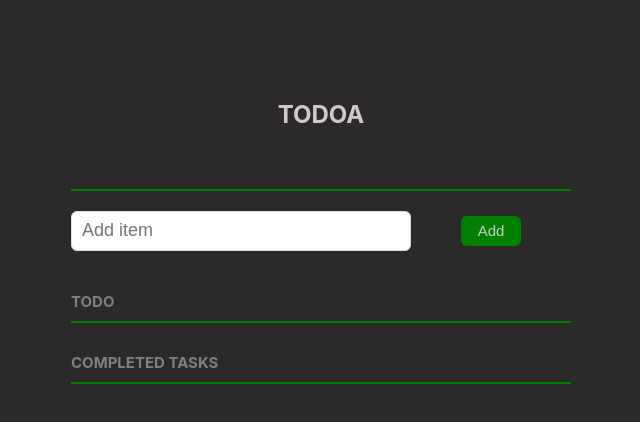
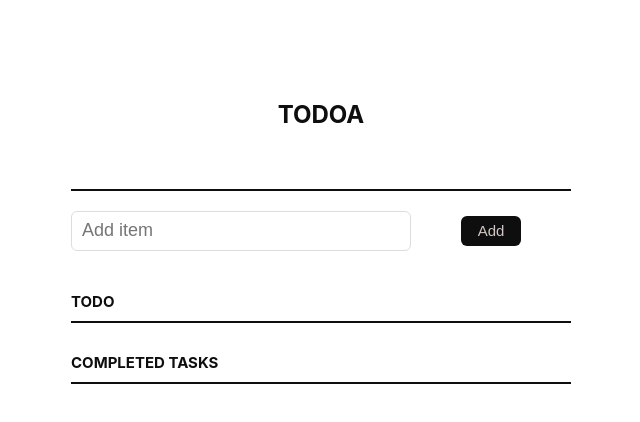
Before and after one commit to ahmedskulj00/Javascript-Todo-app, a plain HTML site: page index.html in a window 1280 px wide. Shown: the whole page, without its empty margins (319-959 px from the left). Drawn offline with Linux system fonts and the light colour scheme.

Commit message:
Updated design of the app

```diff
--- a/css/styles.css
+++ b/css/styles.css
@@ -1,6 +1,6 @@
 body {
-    background: rgb(43, 41, 41);
-    color: rgb(211, 199, 199);
+    background: rgb(255, 255, 255);
+    color: rgb(15, 14, 14);
     font-family: -apple-system, BlinkMacSystemFont, 'Segoe UI', Roboto, Oxygen, Ubuntu, Cantarell, 'Open Sans', 'Helvetica Neue', sans-serif;
   }
   .container {
@@ -23,7 +23,7 @@ body {
     outline: none;
   }
   button {
-    background-color: green;
+    background-color: rgb(15, 14, 14);
     border: 0px;
     color:rgb(211, 199, 199);
     font-size: 15px;
@@ -40,10 +40,10 @@ body {
 
   h3,
   label[for='new-task'] {
-    color: gray;
+    color: rgb(15, 14, 14);
     font-weight: 700;
     font-size: 15px;
-    border-bottom: 2px solid green;
+    border-bottom: 2px solid rgb(15, 14, 14);
     padding: 30px 0 10px;
     margin: 0;
     text-transform: uppercase;
```
